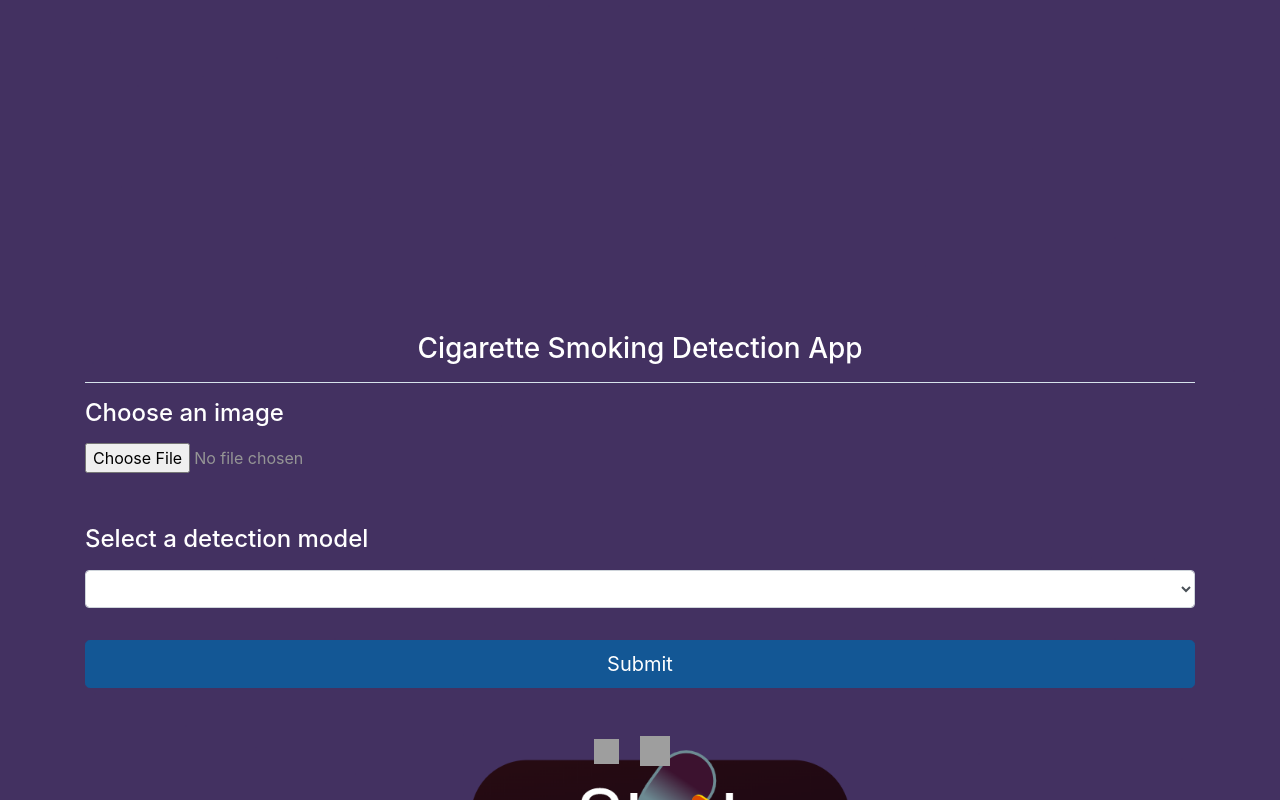
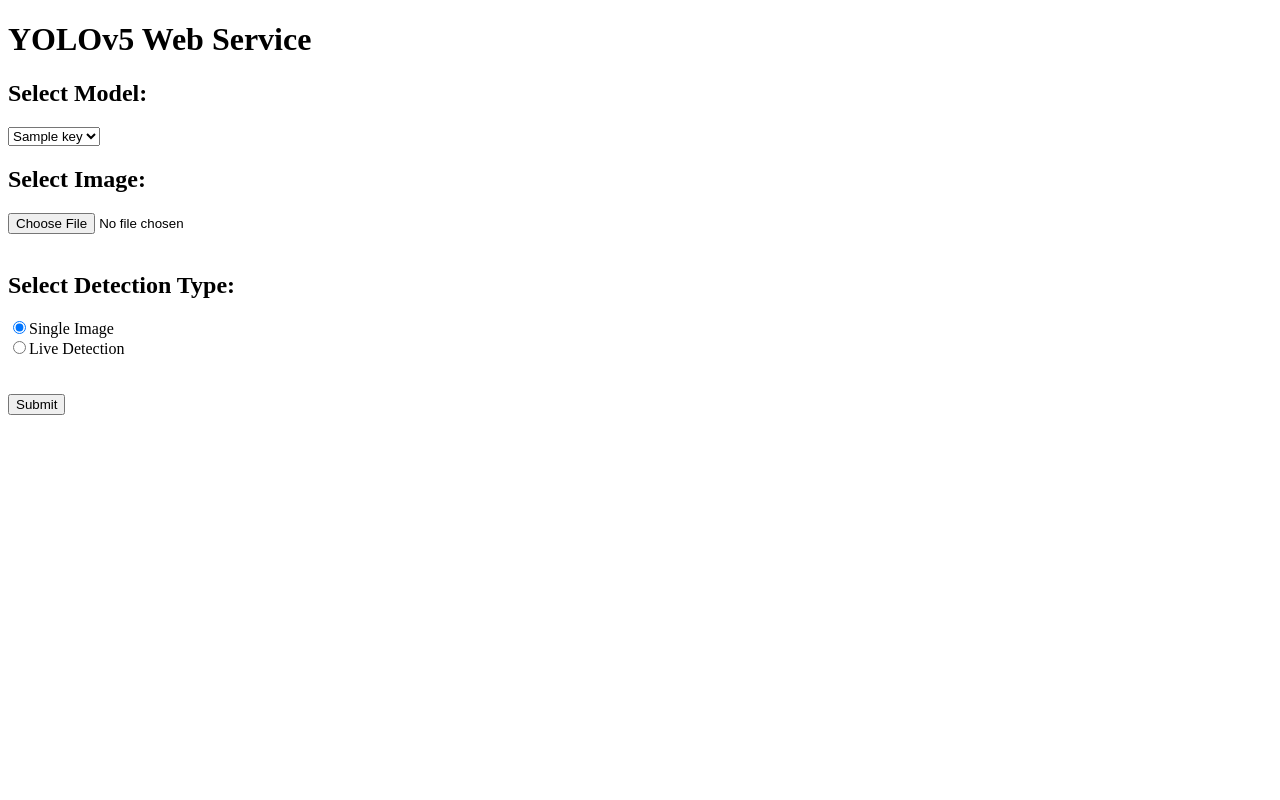
Before and after one commit to akshaysanil/Smoking-Detection-flaskApi-with-yolov5, a Flask app: template templates/index.html in a window 1280 px wide. Run offline with Flask 2, Linux system fonts and the light colour scheme; the template is opened without the code that fills it: most values are stand-ins (such as "Sample title", 1, 10 or a date in 2020); lists and menus that the app fills with data are empty; some libraries are stand-ins or nearby versions; grey boxes are pictures that could not be loaded.

Commit message:
adding live detection too

```diff
--- a/app.py
+++ /dev/null
@@ -1,95 +0,0 @@
-# importing requirement models
-import sys
-import io
-from PIL import Image
-import cv2
-import torch
-from flask import Flask, render_template, request, make_response
-from werkzeug.exceptions import BadRequest
-import os
-
-# create flask app
-app = Flask(__name__)
-
-
-# Here a python dictionary is created to store the name of each of your weight files (key) and the corresponding model (value).
-
-# create a python dictionary for your models d = {<key>: <value>, <key>: <value>, ..., <key>: <value>}
-dictOfModels = {}
-
-
-# create a list of keys to use them in the select part of the html code
-listOfKeys = []
-
-
-# write the interface function
-def get_prediction(img_bytes,model):
-    img = Image.open(io.BytesIO(img_bytes))
-
-    # inference
-    results = model(img,size= 640)
-    return results
-
-
-# Define the GET method
-@app.route('/',methods=['GET'])
-def get():
-    # in the select we will have each key of the list in option
-    return render_template('index.html',len= len(listOfKeys), listOfKeys= listOfKeys)
-
-
-# Define the POST method
-@app.route('/',methods=['POST'])
-def predict():
-    file = extract_img(request)
-    img_bytes = file.read()
-
-    #choice of the model
-    results = get_prediction(img_bytes,dictOfModels[request.form.get('model_choice')])
-    print(f"User selected model : {request.form.get('model_choice')}")
-
-    #update results.image with boxes and labels
-    results.render()
-
-    #encoding the resulting image and render it
-    for img in results.ims:
-        RGB_img = cv2.cvtColor(img, cv2.COLOR_BGR2RGB)
-        im_arr = cv2.imencode('.jpg',RGB_img)[1]
-        response = make_response(im_arr.tobytes())
-        response.headers['Content-Type'] = 'image/jpeg'
-    return response
-
-
-def extract_img(request):
-    # checking if image uploaded is valid
-    if 'file' not in request.files:
-        raise BadRequest('missing file parameter!!!!')
-    file = request.files['file']
-    if file.filename == '':
-        raise BadRequest('Given file is invalid...')
-    return file
-
-
-#Define the main and start the app:
-if __name__ == '__main__':
-    print('starting yolov5 webservice....')
-    #getting dir containing models from comand args (or default 'model_train')
-    models_dir = 'models_train'
-    if len(sys.argv) > 1:
-        models_dir = sys.argv[1]
-    print(f'watcing for yolov5 models under {models_dir}...')
-    for r, d, f in os.walk(models_dir):
-        for file in f:
-            if '.pt' in file:
-                #example : file = 'model1.pt'
-                #the path of each model: os.path.join(r,file)
-                model_name = os.path.splitext(file)[0]
-                model_path = os.path.join(r,file)
-                print(f'Loading model{model_path} with path {model_path}...')
-                dictOfModels[model_name] = torch.hub.load('ultralytics/yolov5', 'custom', path= model_path, force_reload=True)
-                threshold = 0.6
-        for key in dictOfModels:
-            listOfKeys.append(key)
-
-    #starting app
-    app.run(debug=True, host='0.0.0.0')
--- /dev/null
+++ b/app1.py
@@ -0,0 +1,112 @@
+# importing requirement models
+import sys
+import io
+from PIL import Image
+import cv2
+import torch
+from flask import Flask, render_template, request, make_response, Response
+from werkzeug.exceptions import BadRequest
+import os
+
+# create flask app
+app = Flask(__name__)
+
+# create a python dictionary for your models d = {<key>: <value>, <key>: <value>, ..., <key>: <value>}
+dictOfModels = {}
+
+# create a list of keys to use them in the select part of the html code
+listOfKeys = []
+
+# write the interface function
+def get_prediction(img_bytes,model):
+    img = Image.open(io.BytesIO(img_bytes))
+
+    # inference
+    results = model(img,size= 640)
+    return results
+
+def detect_live(model):
+    cap = cv2.VideoCapture(0)
+
+    while True:
+        ret, frame = cap.read()
+        if not ret:
+            break
+
+        # convert frame to PIL Image
+        frame = cv2.cvtColor(frame, cv2.COLOR_BGR2RGB)
+        pil_img = Image.fromarray(frame)
+
+        # run inference
+        results = model(pil_img,size= 640)
+        results.render()
+
+        #encode image and yield it
+        for img in results.ims:
+            RGB_img = cv2.cvtColor(img, cv2.COLOR_BGR2RGB)
+            ret, buffer = cv2.imencode('.jpg', RGB_img)
+            frame = buffer.tobytes()
+            yield (b'--frame\r\n'
+                   b'Content-Type: image/jpeg\r\n\r\n' + frame + b'\r\n')
+    cap.release()
+
+@app.route('/',methods=['GET', 'POST'])
+def index():
+    if request.method == 'POST':
+        if request.form.get('detect_choice') == 'live':
+            return Response(detect_live(dictOfModels[request.form.get('model_choice')]), mimetype='multipart/x-mixed-replace; boundary=frame')
+
+        file = extract_img(request)
+        img_bytes = file.read()
+
+        #choice of the model
+        results = get_prediction(img_bytes,dictOfModels[request.form.get('model_choice')])
+        print(f"User selected model : {request.form.get('model_choice')}")
+
+        #update results.image with boxes and labels
+        results.render()
+
+        #encoding the resulting image and render it
+        for img in results.ims:
+            RGB_img = cv2.cvtColor(img, cv2.COLOR_BGR2RGB)
+            im_arr = cv2.imencode('.jpg',RGB_img)[1]
+            response = make_response(im_arr.tobytes())
+            response.headers['Content-Type'] = 'image/jpeg'
+        return response
+    else:
+        # in the select we will have each key of the list in option
+        return render_template('indexOG.html',len= len(listOfKeys), listOfKeys= listOfKeys)
+
+def extract_img(request):
+    # checking if image uploaded is valid
+    if 'file' not in request.files:
+        raise BadRequest('missing file parameter!!!!')
+    file = request.files['file']
+    if file.filename == '':
+        raise BadRequest('Given file is invalid...')
+    return file
+
+if __name__ == '__main__':
+    print('starting yolov5 webservice....')
+    #getting dir containing models from comand args (or default 'model_train')
+    models_dir = 'models_train'
+    if len(sys.argv) > 1:
+        models_dir = sys.argv[1]
+    print(f'watcing for yolov5 models under {models_dir}...')
+    for r, d, f in os.walk(models_dir):
+        for file in f:
+            if '.pt' in file:
+                #example : file = 'model1.pt'
+                #the path of each model: os.path.join(r,file)
+                model_name = os.path.splitext(file)[0]
+                model_path = os.path.join(r,file)
+                print(f'Loading model{model_path} with path {model_path}...')
+                dictOfModels[model_name] = torch.hub.load('ultralytics/yolov5', 'custom', path= model_path, force_reload=True)
+                model = dictOfModels[model_name]
+                model.conf = 0.5
+
+
+        for key in dictOfModels:
+            listOfKeys.append(key)
+    #starting app
+    app.run(debug=True, host='0.0.0.0')
--- a/templates/index.html
+++ b/templates/index.html
@@ -1,85 +1,29 @@
-<!doctype html>
+<!DOCTYPE html>
 <html lang="en">
-	<head>
-		<meta charset="utf-8">
-		<meta name="viewport" content="width=device-width, initial-scale=1, shrink-to-fit=no">
-		<link rel="stylesheet" href="//stackpath.bootstrapcdn.com/bootstrap/4.2.1/css/bootstrap.min.css" integrity="sha384-GJzZqFGwb1QTTN6wy59ffF1BuGJpLSa9DkKMp0DgiMDm4iYMj70gZWKYbI706tWS" crossorigin="anonymous">
-		<style>
-			body {
-				background-color:  #F7F7F7;
-                background-image: url('static/bg5.png');
-                background-repeat: no-repeat;
-                background-size: cover;
-                color: #212121;
-			}
-			h3 {
-				color: #ffffff;
-				margin-top: 2rem;
-			}
-            h4 {
-				color: #ffffff;
-				margin-bottom: 1rem;
-				margin-top: 1rem;
+<head>
+    <meta charset="UTF-8">
+    <title>YOLOv5 Web Service</title>
+</head>
+<body>
+    <h1>YOLOv5 Web Service</h1>
 
-			}
-			hr {
-				border-color: #d7e2eb;
-			}
-			.form-group label {
-				color: #135795;
-			}
-			.form-group input[type="file"] {
-				margin-top: 1rem;
-			}
-			.btn-primary {
-				background-color: #135795;
-				border-color: #135795;
-				margin-top: 2rem;
-			}
-			.btn-primary:hover {
-				background-color: #0c3f5b;
-				border-color: #0c3f5b;
-			}
-			.btn-primary:focus {
-				background-color: #135795;
-				border-color: #135795;
-			}
-			.social-icons img {
-				margin-right: 1rem;
-			}
-		</style>
+    <form method="POST" enctype="multipart/form-data">
+        <h2>Select Model:</h2>
+        <select name="model_choice">
+        {% for key in listOfKeys %}
+            <option value="{{key}}">{{key}}</option>
+        {% endfor %}
+        </select>
 
-		<title>OVH - YOLOv5 Object Detection</title>
-	</head>
-	<body >
-		<form method="post" enctype="multipart/form-data">
-            <div style="height: 300px;"></div>
-			<div class="container">
-				<h3 align="center">Cigarette Smoking Detection App</h3>
-				<hr>
-				<div class="form-group">
-					<h4>Choose an image</h4>
-					<input type="file" name="file" class="form-control-file" id="inputFile" style="color: rgb(149, 149, 149);">
-				</div>
-                <div style="height: 20px;"></div>
-				<div class="form-group">
-					<h4>Select a detection model</h4>
-					<select name="model_choice" class="form-control" id="modelChoice">
-						{% for i in range(0, len) %}
-							<option>{{ listOfKeys[i] }}</option>
-						{% endfor %}
-					</select>
-				</div>
-				<button class="btn btn-lg btn-primary btn-block" type="submit">Submit</button>
-			</div>
-			<div class="social-icons text-center mt-5">
-				<a href="https://www.linkedin.com/in/akshay-sanil-051415239/">
-					<img src="https://cdn-icons-png.flaticon.com/512/174/174857.png" width="25" height="25" alt="LinkedIn">
-				</a>
-				<a href="https://github.com/akshaysanil">
-					<img src="https://github.githubassets.com/images/modules/logos_page/GitHub-Mark.png" width="30" height="30" alt="GitHub">
-				</a>
-			</div>
-		</form>
+        <h2>Select Image:</h2>
+        <input type="file" name="file" accept="image/*" ><br><br>
 
-		<script src="//code.jquery.com/jquery-3.3.1.slim.min.js" integrity="sha384-q8i/X
+        <h2>Select Detection Type:</h2>
+        <input type="radio" name="detect_choice" value="single" checked>Single Image<br>
+        <input type="radio" name="detect_choice" value="live">Live Detection<br>
+
+        <br><br>
+        <input type="submit" value="Submit">
+    </form>
+</body>
+</html>
```
Also changed, not shown: templates/indexOG.html (added, +95 -0 lines).
